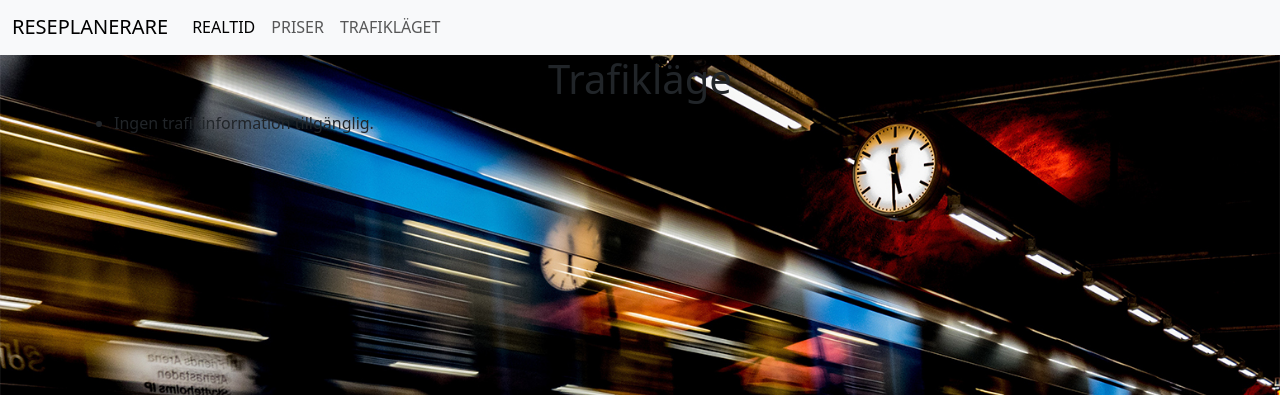
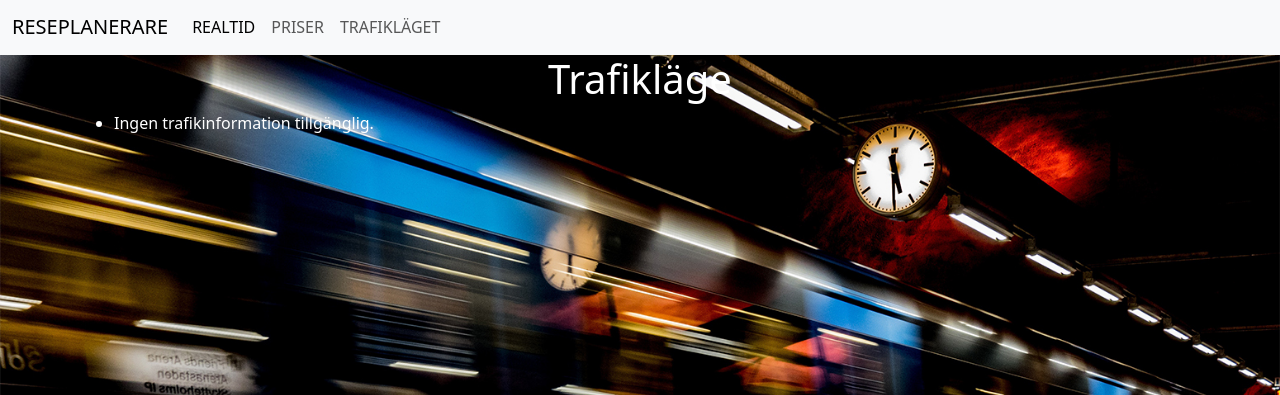
Before and after one commit to lilaldo/Grupparbete2, a Flask app: page /trafiklage in a window 1280 px wide. Shown: the part 25-420 px from the top of the page. Run offline with Flask 3, Linux system fonts and the light colour scheme; data that the repository does not hold is empty; some libraries are stand-ins or nearby versions.

Commit message:
ändrat till vit text så man ser vad som står.

```diff
--- a/application/templates/priser.html
+++ b/application/templates/priser.html
@@ -2,7 +2,7 @@
 {% block title %}Priser{% endblock %}
 {% block content %}
 <div class="container">
-    <h2 id="about" class="fs-1 p-5 text-center">Pris information</h2>
+    <h2 id="about" class="fs-1 p-5 text-center" style="color: white;">Prisinformation</h2>
     <div class="row">
         <div class="col-6">
             <div class="bg-secondary text-white p-5 mb-5 mt-5">
--- a/application/templates/trafiklage.html
+++ b/application/templates/trafiklage.html
@@ -3,14 +3,14 @@
 {% block content %}
 <div class="container">
     <div class="row">
-        <div class="col text-center">
+        <div class="col text-center" style="color: white;">
             <h1>Trafikläge</h1>
         </div>
     </div>
 </div>
 <div class="container">
     <div class="row">
-        <div class="col">
+        <div class="col" style="color: white;">
             <ul>
                 {% if traffic_data and traffic_data.ResponseData %}
                 {% for traffic_type in traffic_data.ResponseData.TrafficTypes %}
```
